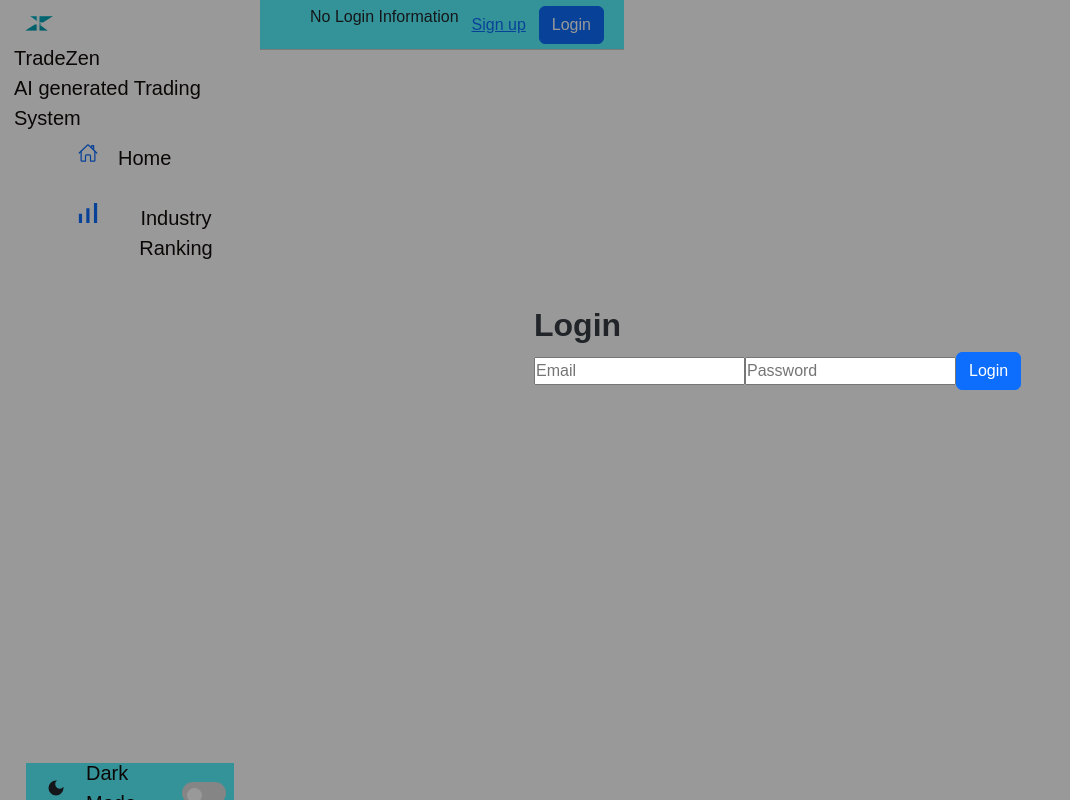
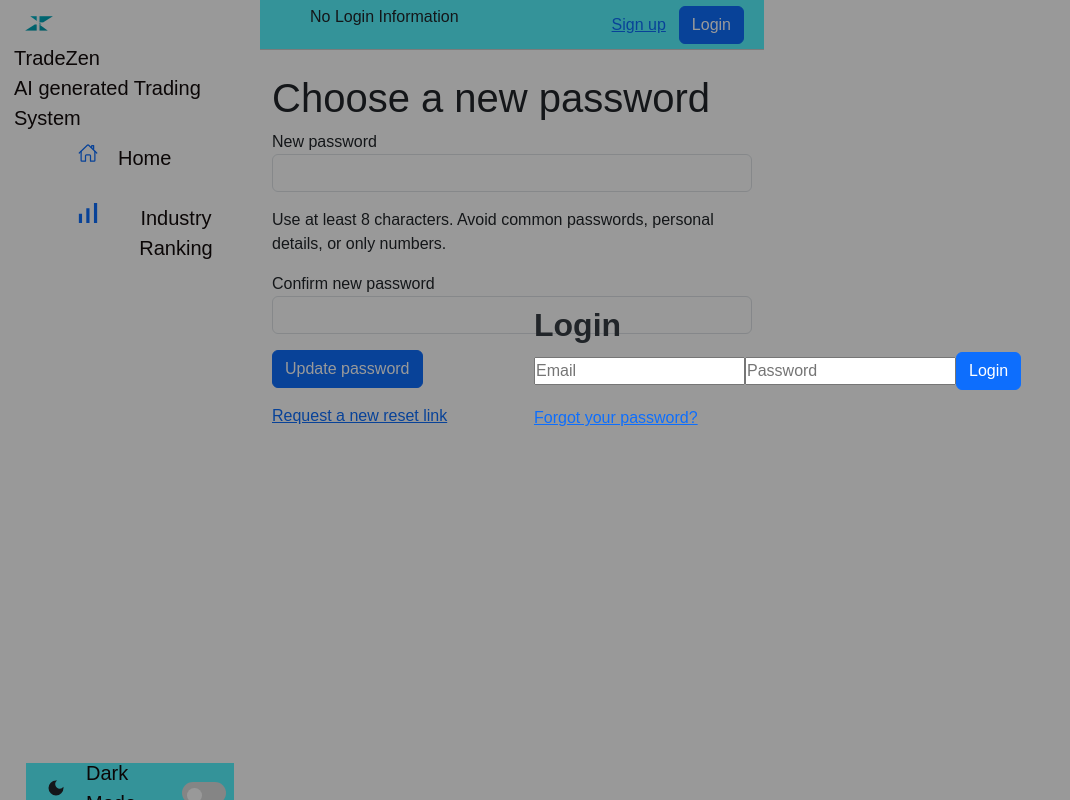
Before and after one commit to tusharkoley/trading-app-frontend, a React (Vite) app: page /reset-password/1/1 in a window 1280 px wide. Both pictures are taken after a click on the button "Login". Shown: the whole page, without its empty margins (0-1070 px from the left). Built offline with nearby package versions, Linux system fonts and the light colour scheme; no server answers.

Commit message:
fix the password reet issue

```diff
--- a/src/App.jsx
+++ b/src/App.jsx
@@ -17,6 +17,7 @@ import {
 import Home from "./pages/Home";
 import Login from "./pages/Login";
 import Signup from "./pages/Signup";
+import PasswordReset from "./pages/PasswordReset";
 
 import StockDetails from "./pages/Home/StockDetails";
 import LiveTrading from "./pages/LiveTrading";
@@ -146,7 +147,7 @@ function App() {
                       <b>Login</b>
                     </h2>
                     {loginError && (
-                      <p className="error-message">{loginError}</p>
+                      <p className="error-message" role="alert">{loginError}</p>
                     )}{" "}
                     {/* Display error */}
                     <form onSubmit={handleLogin}>
@@ -154,6 +155,9 @@ function App() {
                         type="email"
                         name="email"
                         placeholder="Email"
+                        value={email}
+                        onChange={(event) => setEmail(event.target.value)}
+                        autoComplete="email"
                         required
                       />
                       <input
@@ -166,6 +170,13 @@ function App() {
                         Login
                       </button>
                     </form>
+                    <Link
+                      className="mt-3"
+                      to={`/forgot-password?email=${encodeURIComponent(email)}`}
+                      onClick={() => setIsLoginModalOpen(false)}
+                    >
+                      {loginError ? "Trouble signing in? Reset your password" : "Forgot your password?"}
+                    </Link>
                   </div>
                 </div>
               )}
@@ -176,6 +187,8 @@ function App() {
             <Routes>
               <Route path="/" element={<Home />} />
               <Route path="/signup" element={<Signup />} />
+              <Route path="/forgot-password" element={<PasswordReset key="request" />} />
+              <Route path="/reset-password/:uid/:token" element={<PasswordReset key="confirm" />} />
               <Route path="/stockDetails/:id" element={<StockDetails />} />
               <Route path="/trading" element={<LiveTrading />} />
               <Route path="/industry-ranking" element={<IndustryRanking />} />
--- /dev/null
+++ b/src/pages/PasswordReset.jsx
@@ -0,0 +1,81 @@
+import { useState } from "react";
+import { Link, useParams, useSearchParams } from "react-router-dom";
+import axios from "axios";
+import ServerURL from "../data/config";
+
+export default function PasswordReset() {
+  const { uid, token } = useParams();
+  const [search] = useSearchParams();
+  const [pending, setPending] = useState(false);
+  const [error, setError] = useState("");
+  const [message, setMessage] = useState("");
+  const confirming = Boolean(uid && token);
+
+  async function submit(event) {
+    event.preventDefault();
+    if (pending) return;
+    const data = new FormData(event.currentTarget);
+    setError("");
+    if (confirming && data.get("password1") !== data.get("password2")) {
+      setError("Passwords do not match.");
+      return;
+    }
+    setPending(true);
+    try {
+      const path = confirming
+        ? `/users/password-reset-confirm/${encodeURIComponent(uid)}/${encodeURIComponent(token)}/`
+        : "/users/password-reset/";
+      const body = confirming
+        ? { password1: data.get("password1"), password2: data.get("password2") }
+        : { email: data.get("email").trim() };
+      const response = await axios.post(`${ServerURL}${path}`, body);
+      setMessage(response.data.message);
+    } catch (err) {
+      const body = err.response?.data;
+      setError(body && typeof body === "object"
+        ? Object.values(body).flat().join(" ")
+        : "Unable to reset your password. Please try again later.");
+    } finally {
+      setPending(false);
+    }
+  }
+
+  return (
+    <section className="mx-auto py-4" style={{ maxWidth: 480 }}>
+      <h1>{confirming ? "Choose a new password" : "Reset your password"}</h1>
+      {message ? (
+        <div role="status">
+          <p>{message}</p>
+          {confirming
+            ? <p>Use Login above to sign in.</p>
+            : <p>Check your inbox and spam folder, then open the link in the email.</p>}
+        </div>
+      ) : (
+        <form onSubmit={submit}>
+          {error && <p className="error-message" role="alert">{error}</p>}
+          <fieldset disabled={pending}>
+            {confirming ? (
+              <>
+                <label className="d-block mb-3">New password
+                  <input className="form-control" type="password" name="password1" autoComplete="new-password" minLength={8} required />
+                </label>
+                <p>Use at least 8 characters. Avoid common passwords, personal details, or only numbers.</p>
+                <label className="d-block mb-3">Confirm new password
+                  <input className="form-control" type="password" name="password2" autoComplete="new-password" minLength={8} required />
+                </label>
+              </>
+            ) : (
+              <label className="d-block mb-3">Email
+                <input className="form-control" type="email" name="email" defaultValue={search.get("email") || ""} autoComplete="email" required />
+              </label>
+            )}
+            <button className="btn btn-primary" type="submit">
+              {pending ? "Please wait…" : confirming ? "Update password" : "Send reset link"}
+            </button>
+          </fieldset>
+        </form>
+      )}
+      {confirming && <Link className="d-block mt-3" to="/forgot-password">Request a new reset link</Link>}
+    </section>
+  );
+}
```
